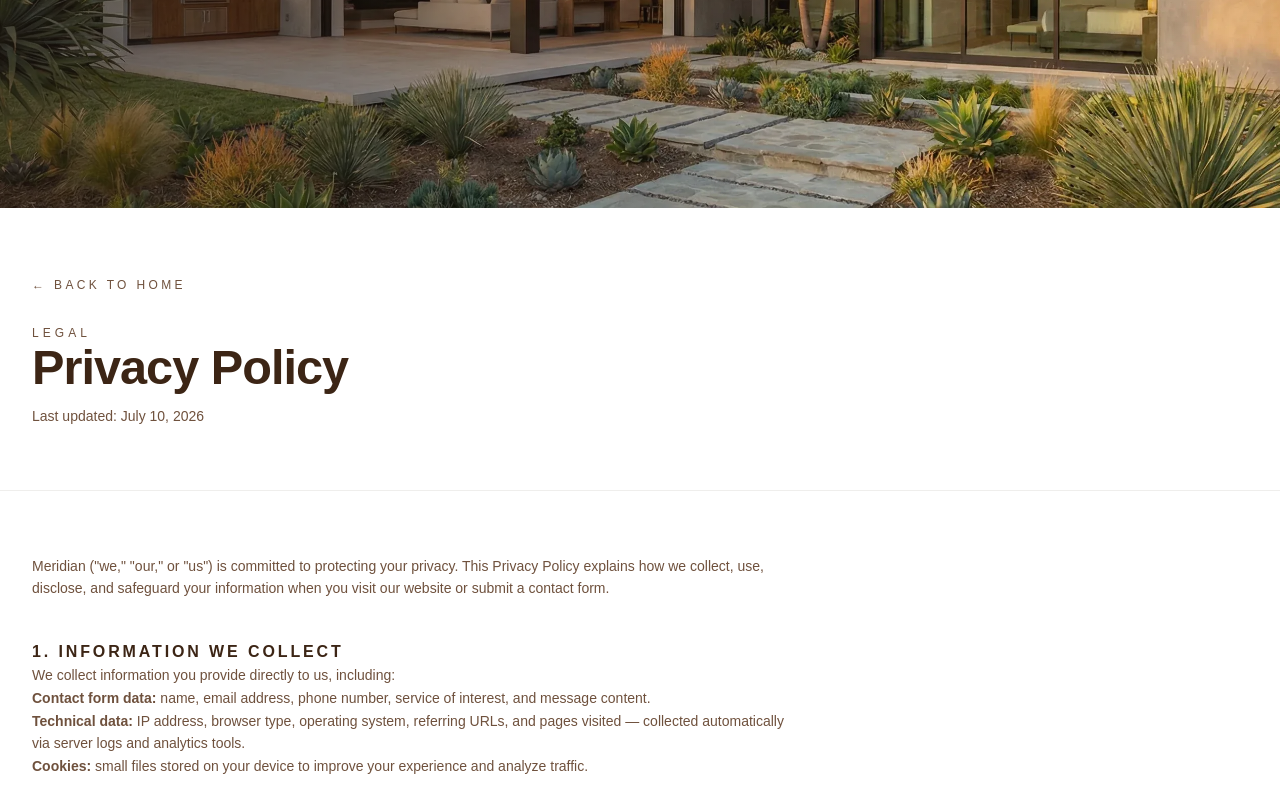
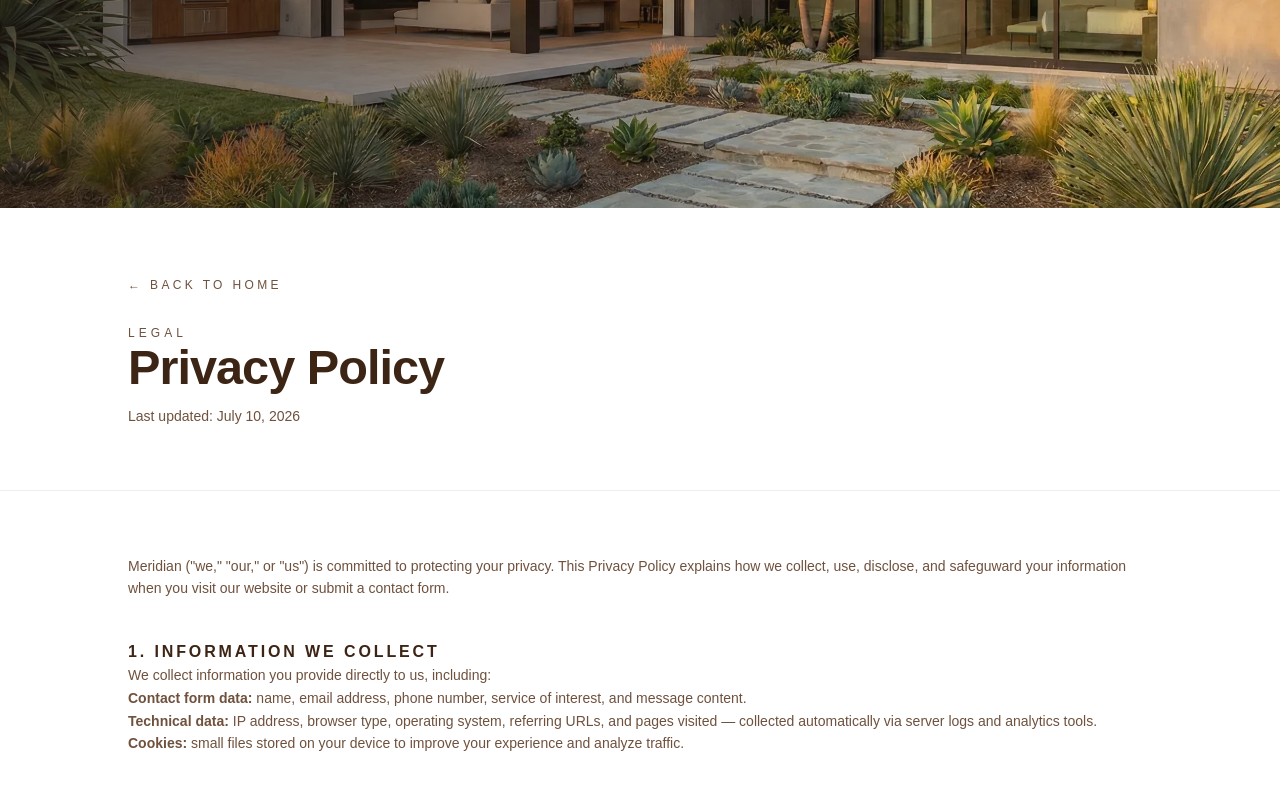
Before and after one commit to awaiskhancpp/meridian, a Next.js app: page /privacy-policy in a window 1280 px wide. Shown: the part 472-1269 px from the top of the page. Built offline with nearby package versions, Linux system fonts and the light colour scheme; a web font is replaced by a local one.

Commit message:
fix: update layout in PrivacyPolicyPage and TermsPage for improved readability; correct typo in PrivacyPolicyPage

```diff
--- a/src/app/privacy-policy/page.tsx
+++ b/src/app/privacy-policy/page.tsx
@@ -22,7 +22,7 @@ export default function PrivacyPolicyPage() {
       {/* Header */}
       <div className="border-b border-subtle py-10 lg:py-16">
         <Container>
-          <div className="max-w-3xl">
+          <div className="max-w-5xl mx-auto">
             <Link
               href="/"
               className="mb-8 inline-flex items-center gap-2 text-xs font-medium uppercase tracking-[0.28em] text-dark-muted transition-colors hover:text-dark"
@@ -38,11 +38,11 @@ export default function PrivacyPolicyPage() {
 
       {/* Body */}
       <Container className="">
-        <div className="max-w-3xl py-10 lg:py-16 [&_h2]:mt-10 [&_h2]:text-base [&_h2]:font-bold [&_h2]:uppercase [&_h2]:tracking-[0.18em] [&_h2]:text-dark [&_p]:text-sm [&_p]:leading-relaxed [&_p]:text-dark-muted [&_ul]:text-sm [&_ul]:leading-relaxed [&_ul]:text-dark-muted [&_a]:text-dark [&_a]:underline [&_a]:underline-offset-4 hover:[&_a]:text-accent">
+        <div className="max-w-5xl mx-auto py-10 lg:py-16 [&_h2]:mt-10 [&_h2]:text-base [&_h2]:font-bold [&_h2]:uppercase [&_h2]:tracking-[0.18em] [&_h2]:text-dark [&_p]:text-sm [&_p]:leading-relaxed [&_p]:text-dark-muted [&_ul]:text-sm [&_ul]:leading-relaxed [&_ul]:text-dark-muted [&_a]:text-dark [&_a]:underline [&_a]:underline-offset-4 hover:[&_a]:text-accent">
           <p>
             {company} (&quot;we,&quot; &quot;our,&quot; or &quot;us&quot;) is committed to
             protecting your privacy. This Privacy Policy explains how we collect, use, disclose, and
-            safeguard your information when you visit our website or submit a contact form.
+            safeguward your information when you visit our website or submit a contact form.
           </p>
 
           <h2>1. Information We Collect</h2>
--- a/src/app/terms/page.tsx
+++ b/src/app/terms/page.tsx
@@ -21,7 +21,7 @@ export default function TermsPage() {
       {/* Header */}
       <div className="border-b border-subtle py-10 lg:py-16">
         <Container>
-          <div className="max-w-3xl">
+          <div className="max-w-5xl mx-auto">
             <Link
               href="/"
               className="mb-8 inline-flex items-center gap-2 text-xs font-medium uppercase tracking-[0.28em] text-dark-muted transition-colors hover:text-dark"
@@ -37,7 +37,7 @@ export default function TermsPage() {
 
       {/* Body */}
       <Container>
-        <div className="max-w-3xl py-10 lg:py-16 [&_h2]:mt-10 [&_h2]:text-base [&_h2]:font-bold [&_h2]:uppercase [&_h2]:tracking-[0.18em] [&_h2]:text-dark [&_p]:text-sm [&_p]:leading-relaxed [&_p]:text-dark-muted [&_ul]:text-sm [&_ul]:leading-relaxed [&_ul]:text-dark-muted [&_a]:text-dark [&_a]:underline [&_a]:underline-offset-4 hover:[&_a]:text-accent">
+        <div className="max-w-5xl mx-auto py-10 lg:py-16 [&_h2]:mt-10 [&_h2]:text-base [&_h2]:font-bold [&_h2]:uppercase [&_h2]:tracking-[0.18em] [&_h2]:text-dark [&_p]:text-sm [&_p]:leading-relaxed [&_p]:text-dark-muted [&_ul]:text-sm [&_ul]:leading-relaxed [&_ul]:text-dark-muted [&_a]:text-dark [&_a]:underline [&_a]:underline-offset-4 hover:[&_a]:text-accent">
           <p>
             Please read these Terms &amp; Conditions carefully before using the {company} website or
             engaging our services. By accessing our website or contacting us, you agree to be bound
```
